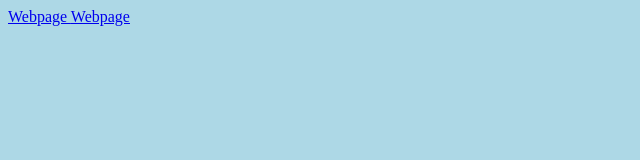
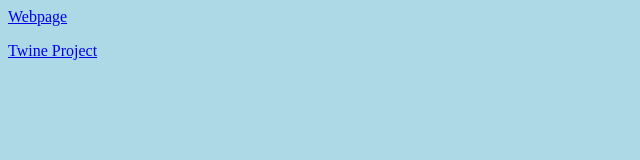
Before and after one commit to avalathan/avalathan.github.io, a plain HTML site: page index.html in a window 1280 px wide. Shown: the whole page, without its empty margins (0-640 px from the left). Drawn offline with Linux system fonts and the light colour scheme.

Commit message:
Add files via upload

```diff
--- a/index.html
+++ b/index.html
@@ -8,8 +8,8 @@
 
 <body>
 <a href="Assignment 7.html" target=_blank">Webpage </a>
-<a href="Twine Project" target=_blank">Webpage </a>
 
+<p> <a href= "Twine Project.html" target=_blank">Twine Project </a> <p>
 
 </body>
 
```
